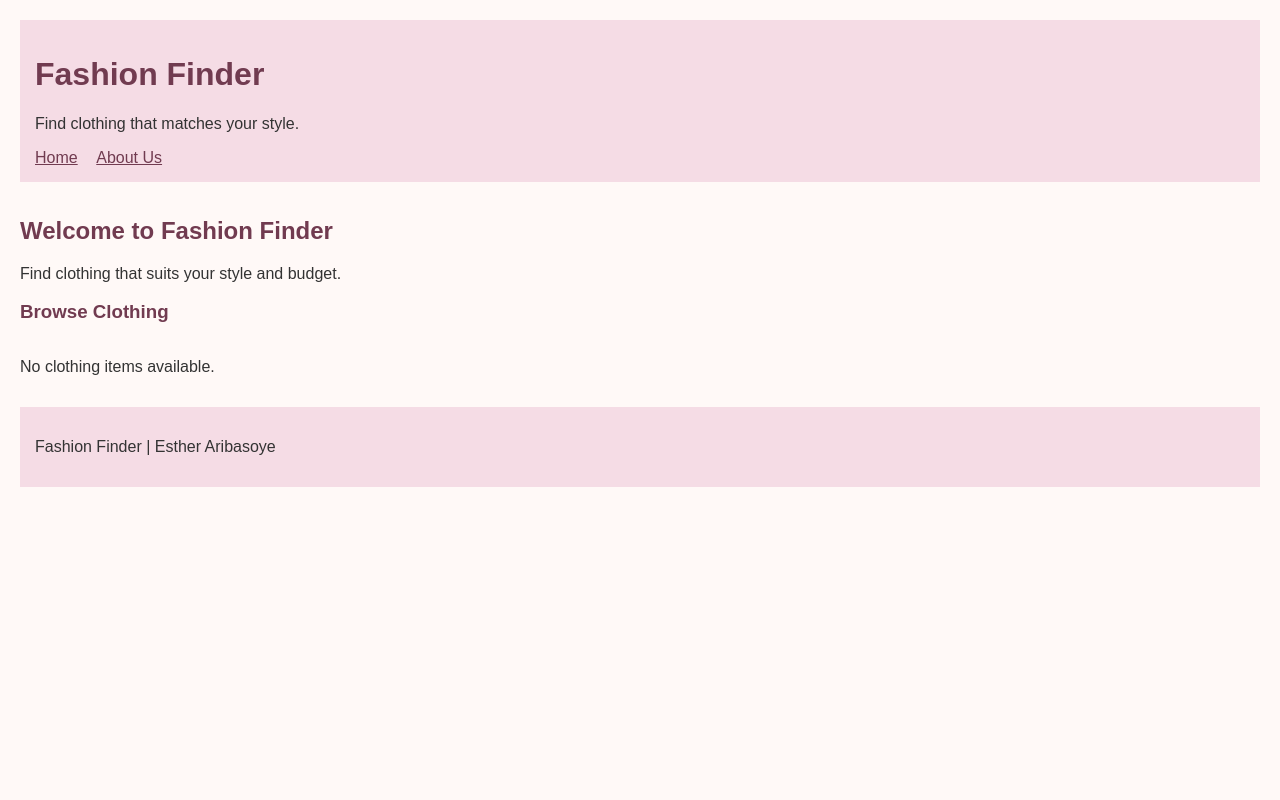
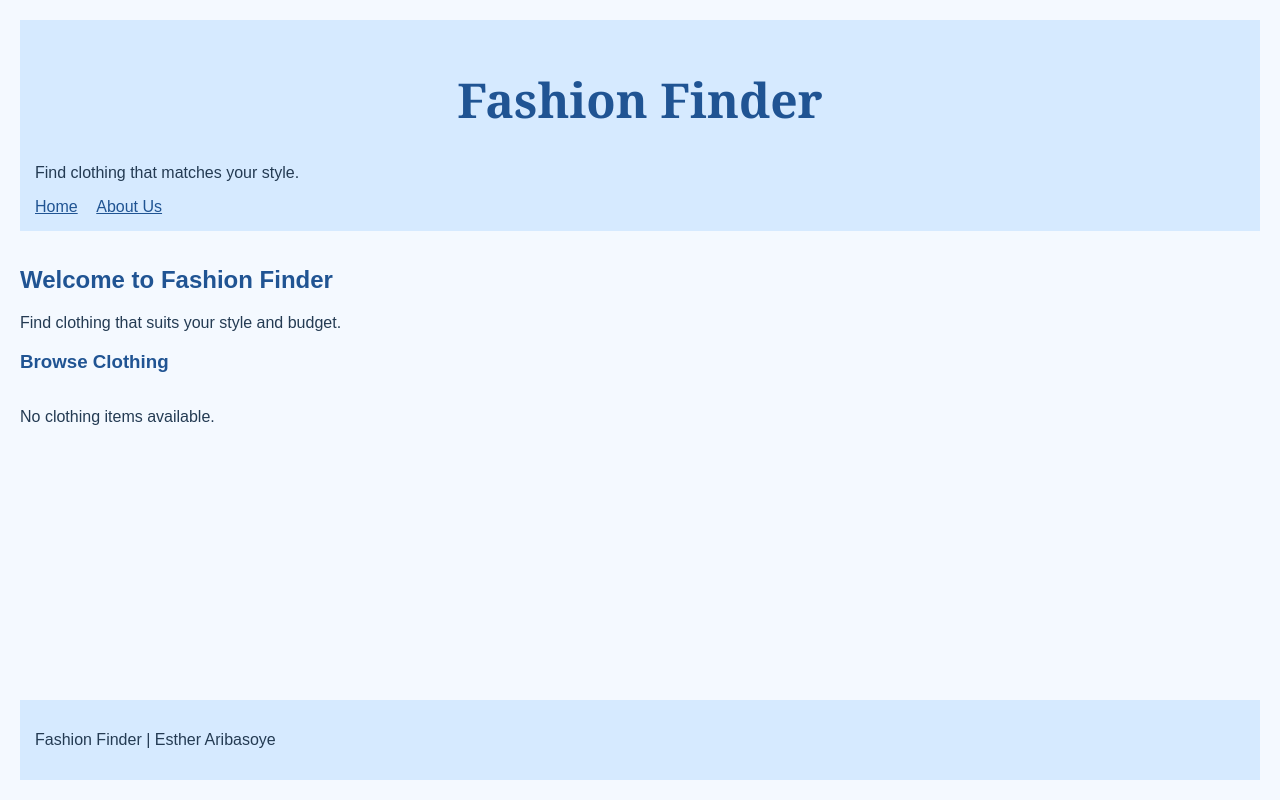
Before and after one commit to esthersoye/fashion_finder, a Flask app: page / in a window 1280 px wide. Run offline with Flask 3, Linux system fonts and the light colour scheme; data that the repository does not hold is empty; some libraries are stand-ins or nearby versions.

Commit message:
Add files via upload

```diff
--- a/fashion_finder/app/static/style.css
+++ b/fashion_finder/app/static/style.css
@@ -1,26 +1,30 @@
 body {
     font-family: Arial, sans-serif;
-    background-color: #fff9f7;
-    color: #333;
+    background-color: #f4f9ff;
+    color: #243b53;
     margin: 20px;
+    display: flex;
+    flex-direction: column;
+    min-height: calc(100vh - 40px);
 }
 
 header, footer {
-    background-color: #f5dce5;
+    background-color: #d6eaff;
     padding: 15px;
 }
 
 nav a {
-    color: #713b50;
+    color: #205493;
     margin-right: 15px;
 }
 
 h1, h2, h3 {
-    color: #713b50;
+    color: #205493;
 }
 
 main {
     padding: 15px 0;
+    flex: 1;
 }
 
 .clothing-list {
@@ -31,8 +35,14 @@ main {
 
 .clothing-item, .about {
     background-color: white;
-    border: 1px solid #d8bdc7;
+    border: 1px solid #a9ccec;
     padding: 15px;
+}
+
+.clothing-item {
+    width: 250px;
+    max-width: 100%;
+    box-sizing: border-box;
 }
 
 .price {
@@ -41,22 +51,19 @@ main {
 
 .button {
     display: inline-block;
-    background-color: #f5dce5;
-    color: #713b50;
+    background-color: #d6eaff;
+    color: #205493;
+    border: 1px solid #205493;
     padding: 10px;
-}
-
-.clothing-item {
-    width: 250px;
-    max-width: 100%;
-    box-sizing: border-box;
-}
-
-.button {
     text-decoration: none;
-    border: 1px solid #713b50;
 }
 
 .button:hover {
-    background-color: #e8b9cc;
+    background-color: #b8d9f7;
 }
+
+header h1 {
+    font-family: Georgia, "Times New Roman", serif;
+    font-size: 48px;
+    text-align: center;
+}
```
